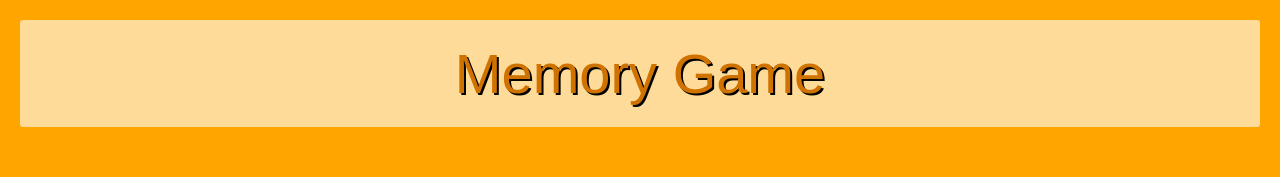
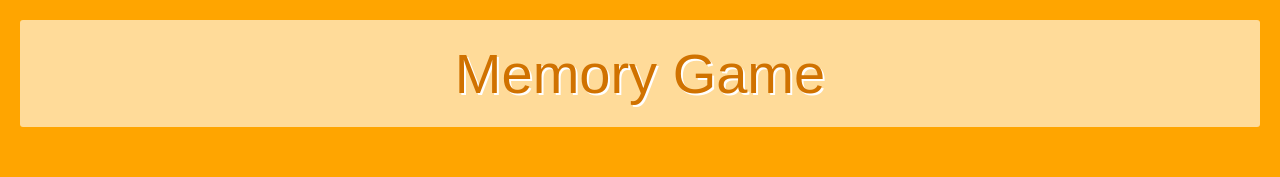
Before and after one commit to aolaleye/memory-game, a React (Create React App) app in the folder memory-game/: page / in a window 1280 px wide. Shown: the top 177 px of the page. Built offline with nearby package versions, Linux system fonts and the light colour scheme.

Commit message:
enhanced css styles

```diff
--- a/memory-game/src/components/Title/Title.css
+++ b/memory-game/src/components/Title/Title.css
@@ -7,5 +7,5 @@
   padding: 20px;
   background: rgba(255, 255, 255, 0.6);
   border-radius: 3px;
-  text-shadow: 2px 2px #000;
+  text-shadow: 2px 2px #fff;
 }
```
